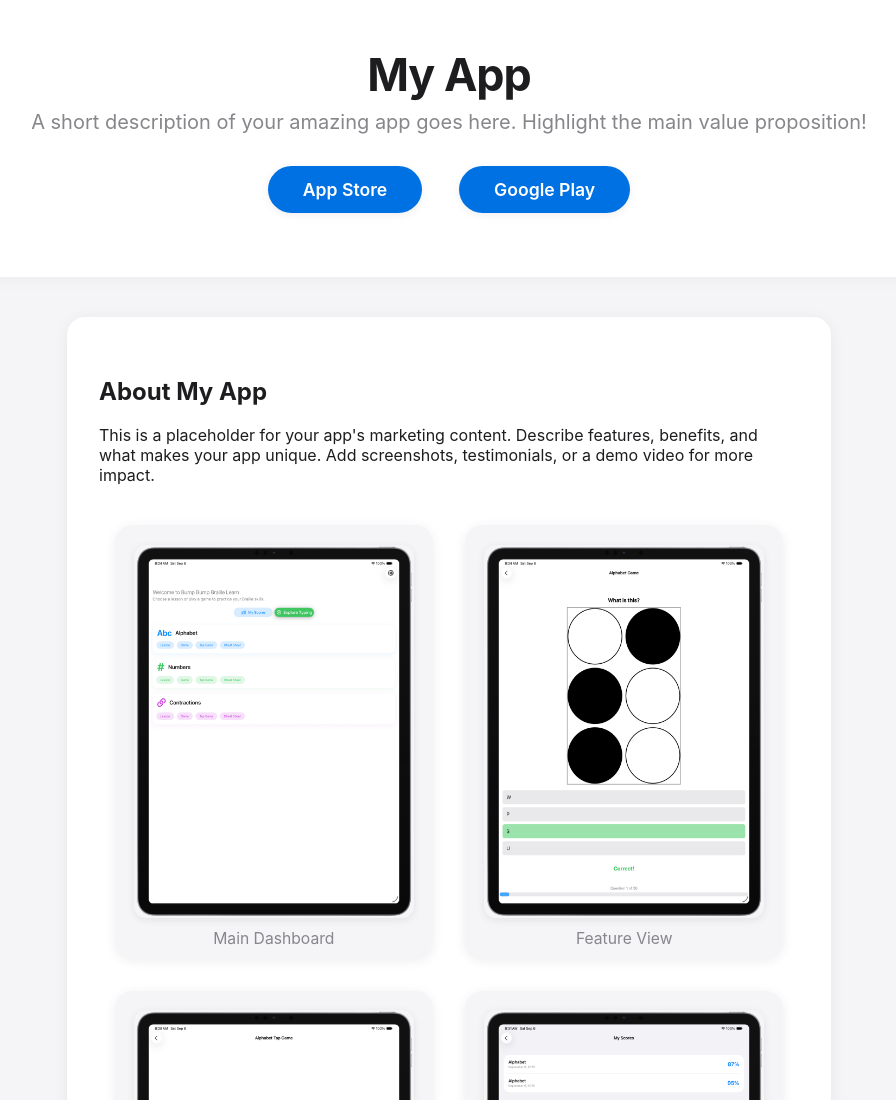
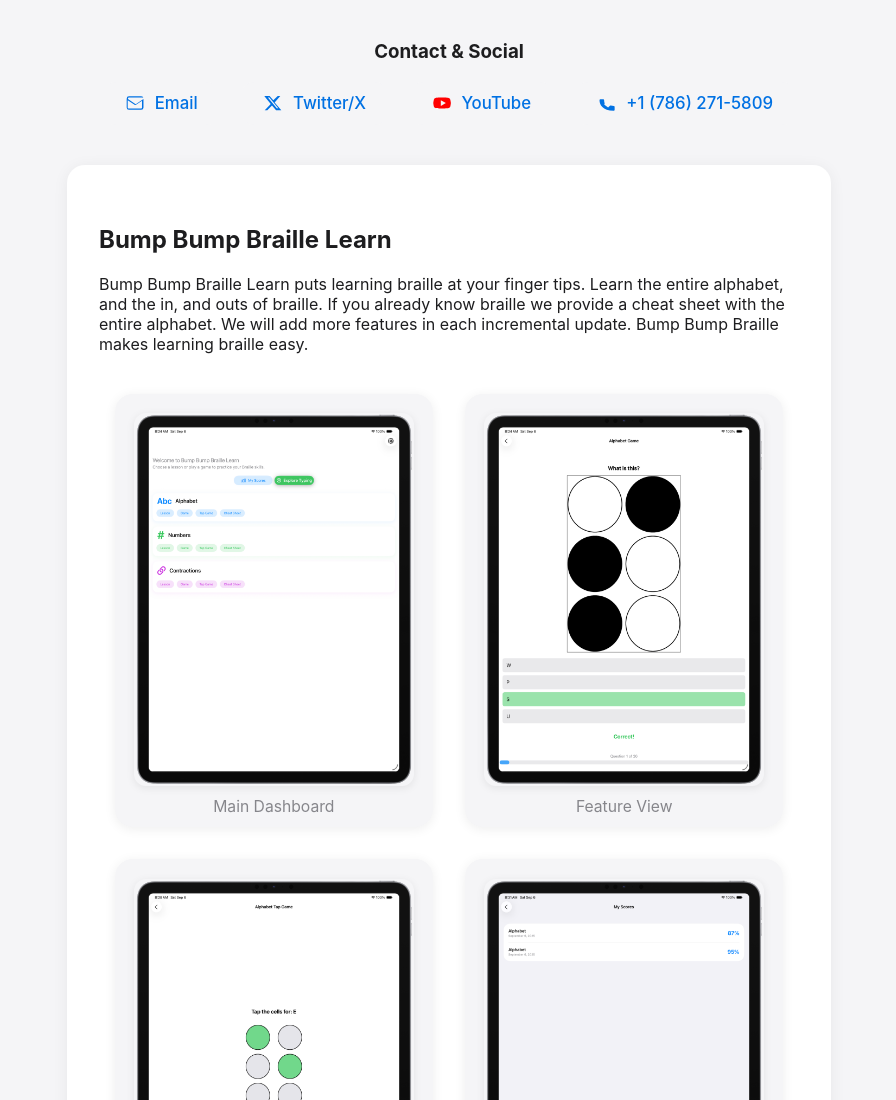
Before and after one commit to techguy0711/General-app-support, a plain HTML site: page index.html in a window 1280 px wide. Shown: the top 1100 px of the page, without its empty margins (191-1087 px from the left). Drawn offline with Linux system fonts and the light colour scheme; a web font is replaced by a local one.

Commit message:
rearrange header and add real content not placeholders

```diff
--- a/index.html
+++ b/index.html
@@ -142,19 +142,32 @@
         }
     </style>
 </head>
-<body>
-    <header>
-        <h1>My App</h1>
-        <div class="desc">A short description of your amazing app goes here. Highlight the main value proposition!</div>
-        <div class="cta">
-            <a href="#" target="_blank">App Store</a>
-            <a href="#" target="_blank">Google Play</a>
+    <body>
+    <div class="support" style="margin-top:2.5rem;">
+        <h3 style="margin-bottom:0.5rem;">Contact & Social</h3>
+        <div class="support-links">
+            <a class="support-link" href="mailto:kristhian.deoliveira@gmail.com" target="_blank" title="Email">
+                <svg fill="none" viewBox="0 0 24 24"><path fill="#0071e3" d="M2 6.75A2.75 2.75 0 0 1 4.75 4h14.5A2.75 2.75 0 0 1 22 6.75v10.5A2.75 2.75 0 0 1 19.25 20H4.75A2.75 2.75 0 0 1 2 17.25V6.75Zm2.75-1.25a1.25 1.25 0 0 0-1.25 1.25v.34l9.25 6.16 9.25-6.16v-.34a1.25 1.25 0 0 0-1.25-1.25H4.75Zm16.5 3.01-8.6 5.72a.75.75 0 0 1-.82 0l-8.6-5.72V17.25c0 .69.56 1.25 1.25 1.25h14.5c.69 0 1.25-.56 1.25-1.25V8.51ZM4.75 5.5h14.5-14.5Z"/></svg>
+                Email
+            </a>
+            <a class="support-link" href="https://x.com/blind_power_yt" target="_blank" title="Twitter/X">
+                <svg viewBox="0 0 24 24" fill="none"><path d="M17.53 3.5h3.07l-6.72 7.68 7.92 9.32h-6.23l-4.88-5.74-5.58 5.74H2.03l7.18-7.38L1.5 3.5h6.38l4.37 5.14 5.28-5.14Zm-1.08 14.7h1.7L7.65 5.47H5.82l10.63 12.73Z" fill="#0071e3"/></svg>
+                Twitter/X
+            </a>
+            <a class="support-link" href="https://www.youtube.com/@TechnologyUtopia" target="_blank" title="YouTube">
+                <svg viewBox="0 0 24 24" fill="none"><path d="M21.8 8.001a2.75 2.75 0 0 0-1.94-1.94C18.1 5.5 12 5.5 12 5.5s-6.1 0-7.86.56A2.75 2.75 0 0 0 2.2 8.001 28.6 28.6 0 0 0 1.5 12a28.6 28.6 0 0 0 .7 3.999 2.75 2.75 0 0 0 1.94 1.94C5.9 18.5 12 18.5 12 18.5s6.1 0 7.86-.56a2.75 2.75 0 0 0 1.94-1.94A28.6 28.6 0 0 0 22.5 12a28.6 28.6 0 0 0-.7-3.999ZM10.5 15.5v-7l6 3.5-6 3.5Z" fill="#ff0000"/></svg>
+                YouTube
+            </a>
+            <a class="support-link" href="tel:+17862715809" title="Phone">
+                <svg viewBox="0 0 24 24" fill="none"><path d="M6.62 10.79a15.053 15.053 0 0 0 6.59 6.59l2.2-2.2a1 1 0 0 1 1.01-.24c1.12.37 2.33.57 3.58.57a1 1 0 0 1 1 1v3.5a1 1 0 0 1-1 1C6.48 21 3 13.52 3 8.5a1 1 0 0 1 1-1h3.5a1 1 0 0 1 1 1c0 1.25.2 2.46.57 3.58a1 1 0 0 1-.24 1.01l-2.2 2.2Z" fill="#0071e3"/></svg>
+                +1 (786) 271-5809
+            </a>
         </div>
-    </header>
+    </div>
     <section>
-        <h2>About My App</h2>
+        <h2>Bump Bump Braille Learn</h2>
         <p>
-            This is a placeholder for your app's marketing content. Describe features, benefits, and what makes your app unique. Add screenshots, testimonials, or a demo video for more impact.
+            Bump Bump Braille Learn puts learning braille at your finger tips. Learn the entire alphabet, and the in, and outs of braille. If you already know braille we provide a cheat sheet with the entire alphabet. We will add more features in each incremental update. Bump Bump Braille makes learning braille easy.
         </p>
 
         <div class="gallery">
```
